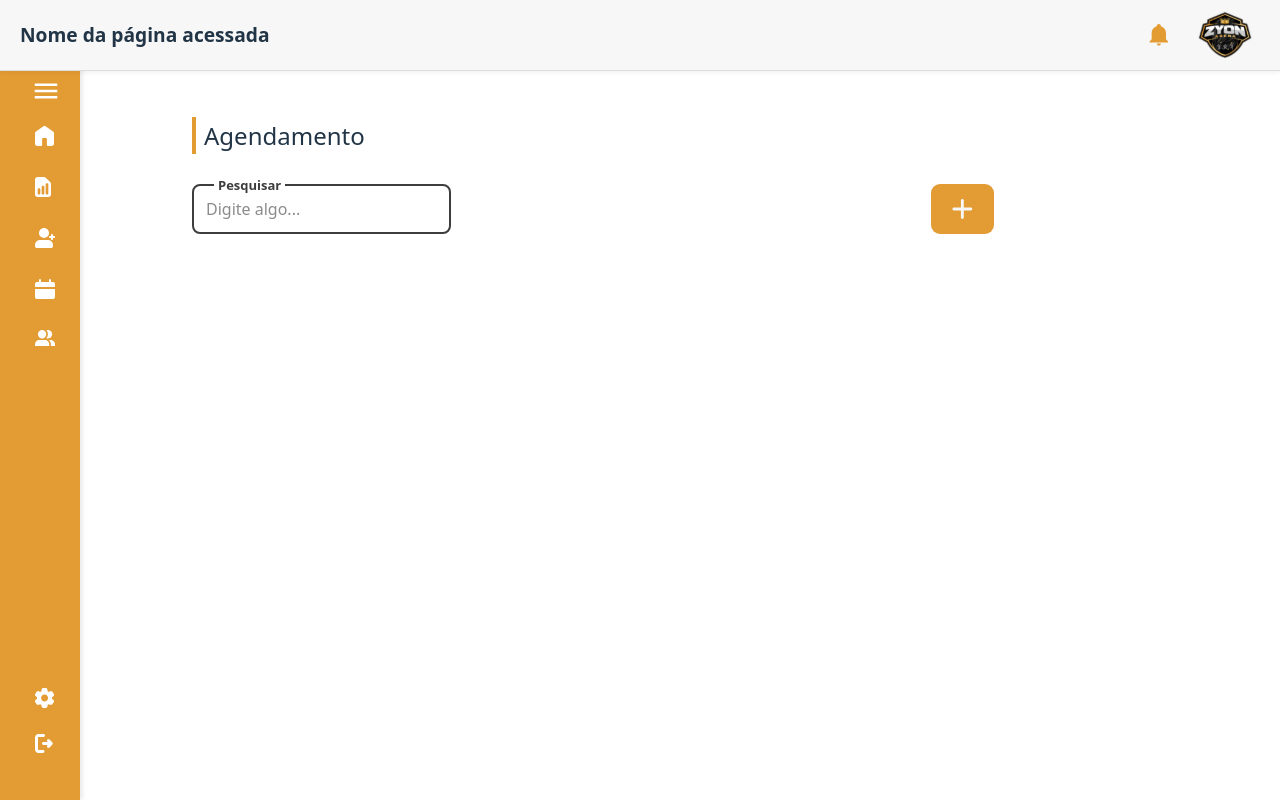
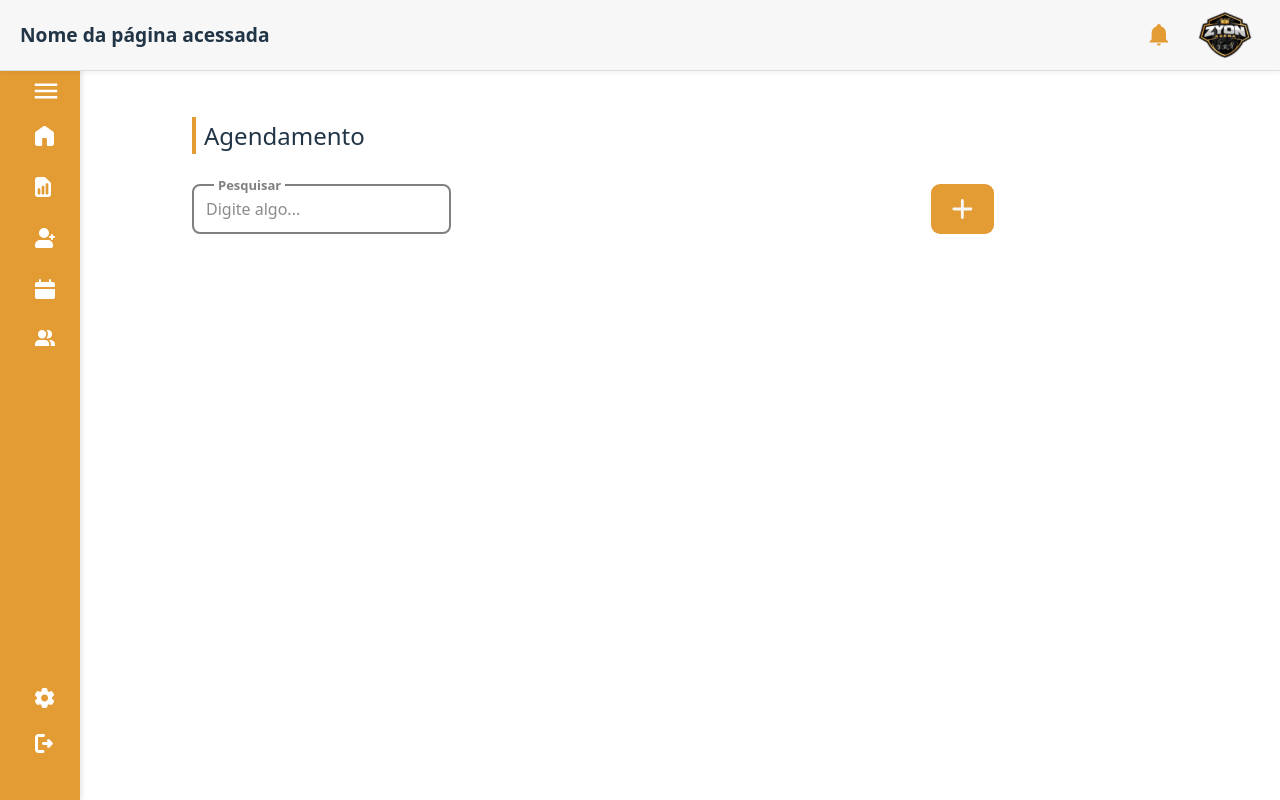
Before and after one commit to soouzaana/Ghours, a Vue app: page / in a window 1280 px wide. Built offline with nearby package versions, Linux system fonts and the light colour scheme.

Commit message:
style: replace color of Input component :gem:

```diff
--- a/src/components/VV/TextField.vue
+++ b/src/components/VV/TextField.vue
@@ -48,8 +48,8 @@ const inputValue = defineModel<string | number>({
   justify-content: space-between;
   position: relative;
   width: 100%;
-  min-height: 3rem; /* 48px */
-  border: 2px solid #3d3d3d;
+  min-height: 3rem;
+  border: 2px solid #808080;
   border-radius: 0.5rem;
   padding: 0.5rem 0.75rem;
   font-weight: 500;
@@ -69,7 +69,7 @@ const inputValue = defineModel<string | number>({
   padding: 0 0.25rem;
   font-size: 0.813rem;
   font-weight: 600;
-  color: #3d3d3d;
+  color: #808080;
   pointer-events: none;
 }
 
@@ -84,7 +84,7 @@ const inputValue = defineModel<string | number>({
   outline: none;
   background-color: transparent;
   font-size: 1rem;
-  color: #3d3d3d;
+  color: #808080;
   padding: 0.25rem 0;
 }
 
@@ -102,6 +102,6 @@ const inputValue = defineModel<string | number>({
   margin-left: 0.5rem;
   width: 1rem;
   height: 1rem;
-  color: #3d3d3d;
+  color: #808080;
 }
 </style>
```
